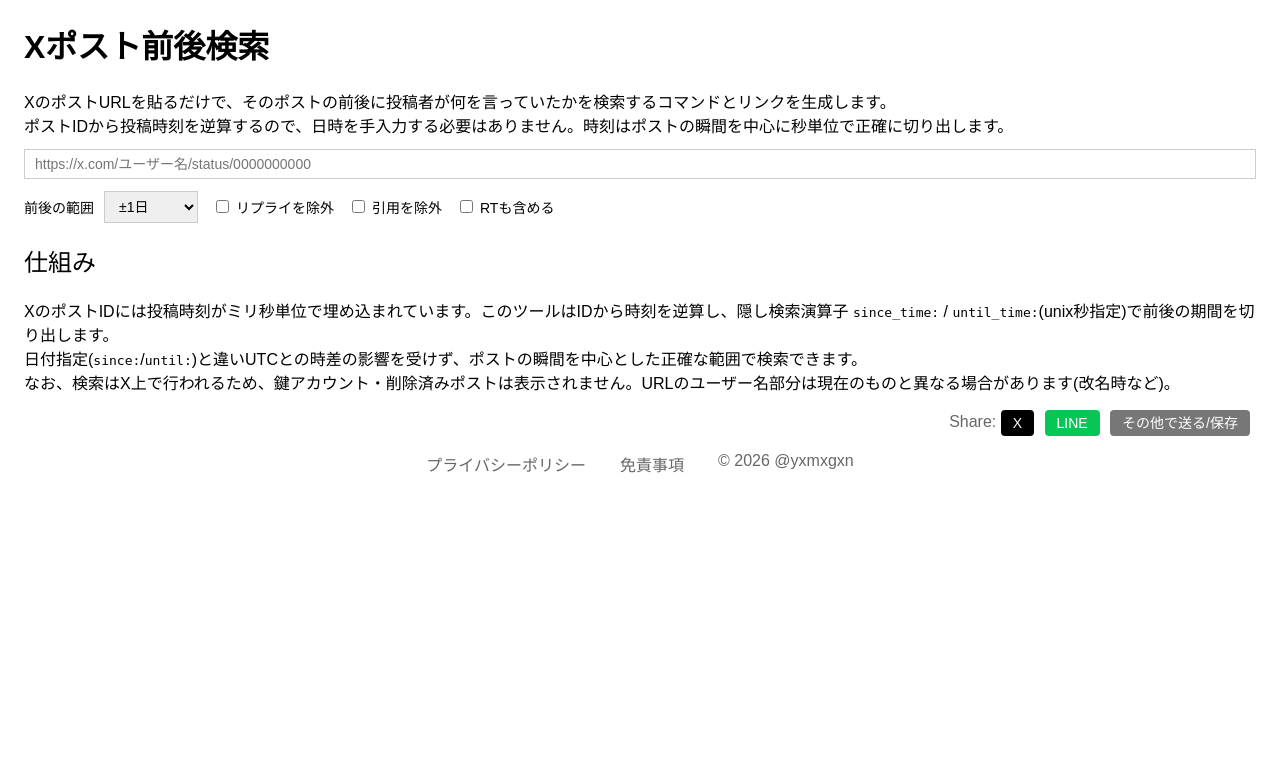
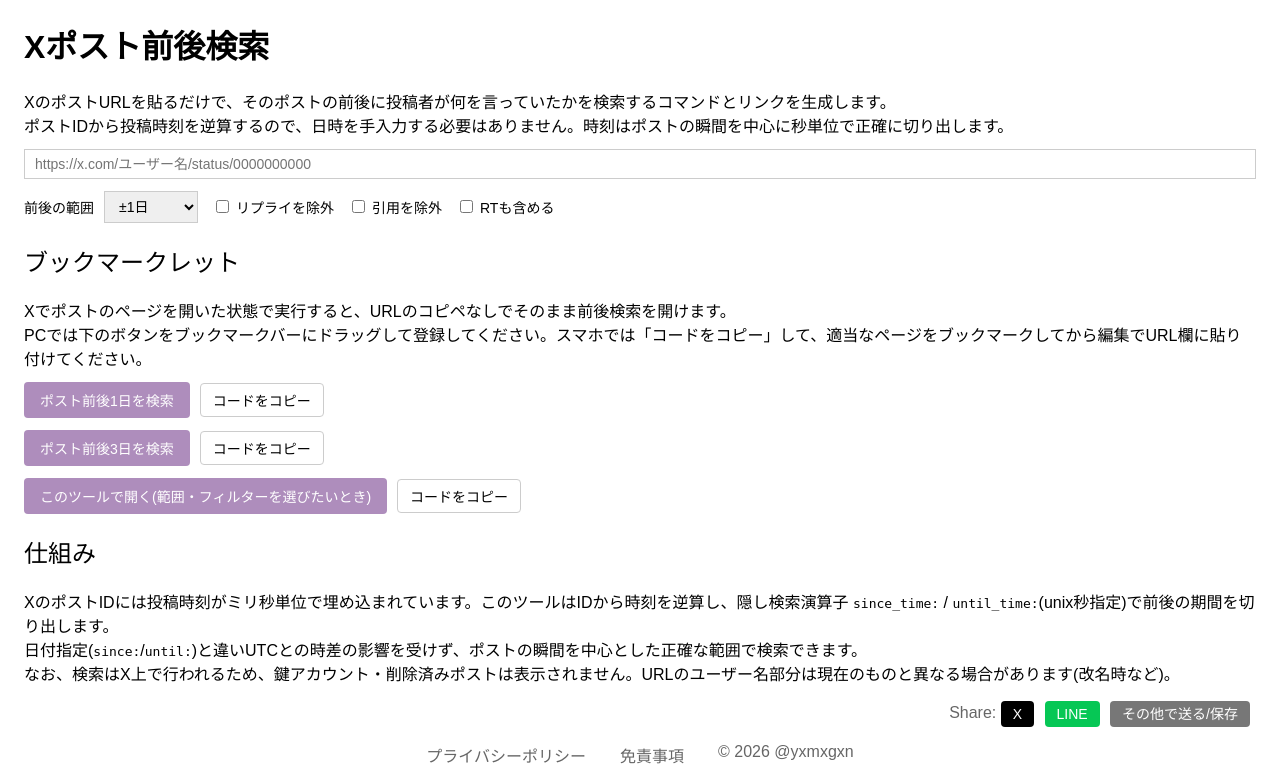
Before and after one commit to yxmxgxn/Cloudflare, a PHP site: page /Tool/post-context.php in a window 1280 px wide. Shown: the part 40-823 px from the top of the page. Before the commit the page ends 513 px from the top, so only its background shows below. Run offline with PHP 8.4, Linux system fonts and the light colour scheme.

Commit message:
Boolmarklet

```diff
--- a/Tool/post-context.php
+++ b/Tool/post-context.php
@@ -38,6 +38,22 @@
     <a id="ctx-open" target="_blank" rel="noopener noreferrer">Xの「最新」タブでこの検索を開く</a>
   </div>
   <p id="ctx-err" hidden></p>
+
+  <h2>ブックマークレット</h2>
+  Xでポストのページを開いた状態で実行すると、URLのコピペなしでそのまま前後検索を開けます。<br>
+  PCでは下のボタンをブックマークバーにドラッグして登録してください。スマホでは「コードをコピー」して、適当なページをブックマークしてから編集でURL欄に貼り付けてください。
+  <div class="ctx-bml">
+    <a class="ctx-bml-link" href="javascript:(function(){var m=location.href.match(/(?:x|twitter)\.com\/([A-Za-z0-9_]+)\/status(?:es)?\/(\d+)/);if(!m){alert('Xのポストのページで開いてください');return}if(m[1].toLowerCase()==='i'){alert('ユーザー名入りのポストURLで開いてください');return}var s=Math.floor(Number((BigInt(m[2])>>22n)+1288834974657n)/1000);var r=86400;window.open('https://x.com/search?q='+encodeURIComponent('from:'+m[1]+' since_time:'+(s-r)+' until_time:'+(s+r))+'\x26f=live')})();">ポスト前後1日を検索</a>
+    <button type="button" class="ctx-bml-copy">コードをコピー</button>
+  </div>
+  <div class="ctx-bml">
+    <a class="ctx-bml-link" href="javascript:(function(){var m=location.href.match(/(?:x|twitter)\.com\/([A-Za-z0-9_]+)\/status(?:es)?\/(\d+)/);if(!m){alert('Xのポストのページで開いてください');return}if(m[1].toLowerCase()==='i'){alert('ユーザー名入りのポストURLで開いてください');return}var s=Math.floor(Number((BigInt(m[2])>>22n)+1288834974657n)/1000);var r=259200;window.open('https://x.com/search?q='+encodeURIComponent('from:'+m[1]+' since_time:'+(s-r)+' until_time:'+(s+r))+'\x26f=live')})();">ポスト前後3日を検索</a>
+    <button type="button" class="ctx-bml-copy">コードをコピー</button>
+  </div>
+  <div class="ctx-bml">
+    <a class="ctx-bml-link" href="javascript:window.open('https://karin-archive.com/Tool/post-context?url='+encodeURIComponent(location.href));">このツールで開く(範囲・フィルターを選びたいとき)</a>
+    <button type="button" class="ctx-bml-copy">コードをコピー</button>
+  </div>
 
   <h2>仕組み</h2>
   XのポストIDには投稿時刻がミリ秒単位で埋め込まれています。このツールはIDから時刻を逆算し、隠し検索演算子 <code>since_time:</code> / <code>until_time:</code>(unix秒指定)で前後の期間を切り出します。<br>
@@ -104,6 +120,16 @@
     setTimeout(function () { $("ctx-copy").textContent = "コピー"; }, 1500);
   });
 
+  document.querySelectorAll(".ctx-bml-copy").forEach(function (btn) {
+    btn.addEventListener("click", function () {
+      navigator.clipboard.writeText(btn.previousElementSibling.getAttribute("href"));
+      btn.textContent = "コピーしました";
+      setTimeout(function () { btn.textContent = "コードをコピー"; }, 1500);
+    });
+  });
+
+  var pre = new URLSearchParams(location.search).get("url");
+  if (pre) $("ctx-url").value = pre;
   update();
 })();
 </script>
--- a/css/style.css
+++ b/css/style.css
@@ -882,3 +882,30 @@ footer a {
   text-decoration: none;
   font-size: 14px;
 }
+
+.ctx-bml {
+  display: flex;
+  gap: 10px;
+  align-items: center;
+  flex-wrap: wrap;
+  margin: 0.75em 0;
+}
+
+.ctx-bml-link {
+  display: inline-block;
+  padding: 8px 16px;
+  background: #AE8DBC;
+  border-radius: 4px;
+  color: #fff !important;
+  text-decoration: none;
+  font-size: 14px;
+}
+
+.ctx-bml-copy {
+  padding: 6px 12px;
+  border: 1px solid #ccc;
+  background: #fff;
+  cursor: pointer;
+  font-size: 14px;
+  border-radius: 4px;
+}
```
